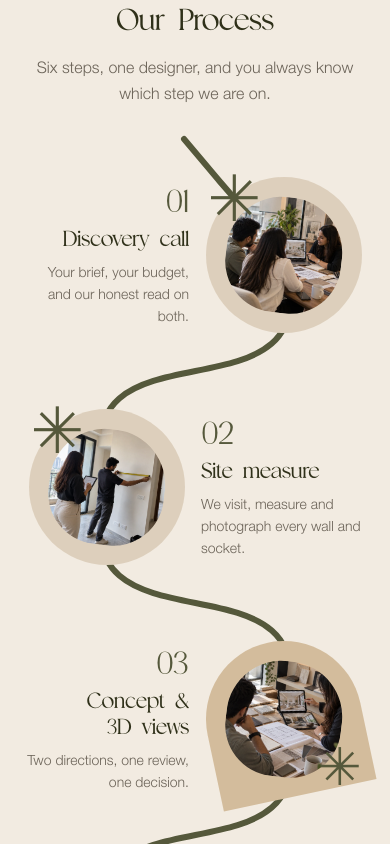
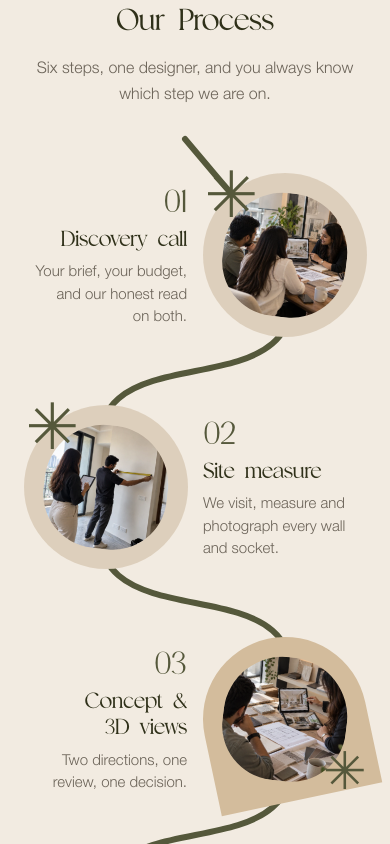
Before and after one commit to girish8791/nestauradecor, a React (Vite) app: page / in a window 390 px wide. Shown: the part 1980-2824 px from the top of the page. Built offline with nearby package versions, Linux system fonts and the light colour scheme.

Commit message:
feat: mobile layout polish
Process text and photos, taller before/after photos with dividers, larger tap targets, footer link layout, no one-word last lines.

```diff
--- a/src/components/EndlessPossibilities.css
+++ b/src/components/EndlessPossibilities.css
@@ -71,6 +71,13 @@
   .possibilities__copy li { font-size: 11px; letter-spacing: .1em; }
   .possibilities__copy ul { --sep: 18px; }
 }
+/* phones: a hairline between projects so each reads as its own chapter, and
+   taller before/after photos, so the change fills more of the screen */
+@media (max-width: 560px) {
+  .possibilities__projects { gap: var(--space-6); }
+  .possibilities__project + .possibilities__project { padding-top: var(--space-6); border-top: 1px solid color-mix(in srgb, var(--olive) 16%, transparent); }
+  .possibilities__comparison { aspect-ratio: 4 / 3.4; }
+}
 @media (max-width: 400px) {
   .possibilities__comparison { border-radius: 12px; }
   .possibilities__label { top: 12px; }
--- a/src/components/Footer.css
+++ b/src/components/Footer.css
@@ -193,7 +193,12 @@
 @media (max-width: 600px) {
   .footer { margin-top: 72px; }
   .footer-form { margin-top: -40px; padding: 24px 20px; border-radius: 20px; }
-  .footer__links { grid-template-columns: repeat(2, minmax(0, 1fr)); }
+  /* Talk to us and Follow stack in the left column beside Explore, and each
+     link gets a full-size touch row */
+  .footer__links { grid-template-columns: repeat(2, minmax(0, 1fr)); row-gap: var(--space-2); }
+  .footer__links > :nth-child(2) { grid-row: span 2; }
+  .footer__links a, .footer__links span { padding-block: 8px; font-size: 15px; }
+  .footer__links h3 { margin-bottom: 2px; }
   .footer-form__two { grid-template-columns: minmax(0, 1fr); }
   .footer__bar { flex-direction: column; }
 }
--- a/src/components/OurProcess.css
+++ b/src/components/OurProcess.css
@@ -57,11 +57,11 @@
   .process { padding-top: var(--space-8); }
   .process__header > p { font-size: 16px; max-width: 28em; }
   .process__journey { margin-top: var(--space-6); }
-  .process__step { min-height: 340px; column-gap: 12px; }
+  .process__step { min-height: 300px; column-gap: 16px; }
   .process__copy { padding: 16px 0; }
-  .process__art { width: 140px; height: 140px; }
+  .process__art { width: 148px; height: 148px; }
   .process__number { font-size: 34px; }
-  .process__description { font-size: 14px; line-height: 1.55; margin-top: 10px; }
+  .process__description { font-size: 15px; line-height: 1.5; margin-top: 8px; text-wrap: pretty; }
   .process__copy h3 { font-size: clamp(23px, 5vw, 30px); }
   .process__spark { font-size: 64px; top: -18px; left: -6px; }
   .process__plan, .process__samples { width: 244px; height: 228px; inset: 0; transform: scale(.54) rotate(-8deg); transform-origin: top left; }
--- a/src/components/OurServices.css
+++ b/src/components/OurServices.css
@@ -48,7 +48,7 @@
 .services__controls { position: relative; display: flex; justify-content: center; align-items: center; gap: 12px; padding: 0 16px 40px; }
 .services__controls button { display: grid; place-items: center; width: 40px; height: 40px; border: 1px solid var(--olive); border-radius: 50%; color: var(--olive-deep); cursor: pointer; font-size: 22px; }
 .services__controls .services__dot { width: 8px; height: 8px; border: 0; background: var(--linen); padding: 0; position: relative; }
-.services__dot::before { content: ''; position: absolute; inset: -12px -4px; }
+.services__dot::before { content: ''; position: absolute; inset: -18px -7px; } /* a 22 x 44 touch area around the 8px dot */
 .services__controls .services__dot[aria-pressed='true'] { background: var(--olive); }
 
 @media (max-width: 900px) {
--- a/src/index.css
+++ b/src/index.css
@@ -27,7 +27,7 @@ body {
 a { color: inherit; text-decoration: none; }
 button { font: inherit; color: inherit; background: none; border: 0; padding: 0; cursor: pointer; }
 img { display: block; max-width: 100%; }
-p { margin: 0; }
+p { margin: 0; text-wrap: pretty; } /* no one-word last lines on narrow screens */
 
 :focus-visible { outline: 2px solid var(--olive-deep); outline-offset: 3px; }
 
```
